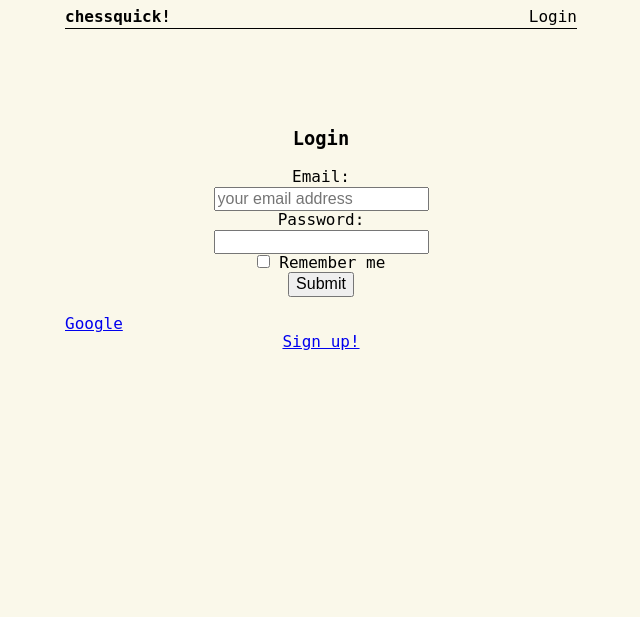
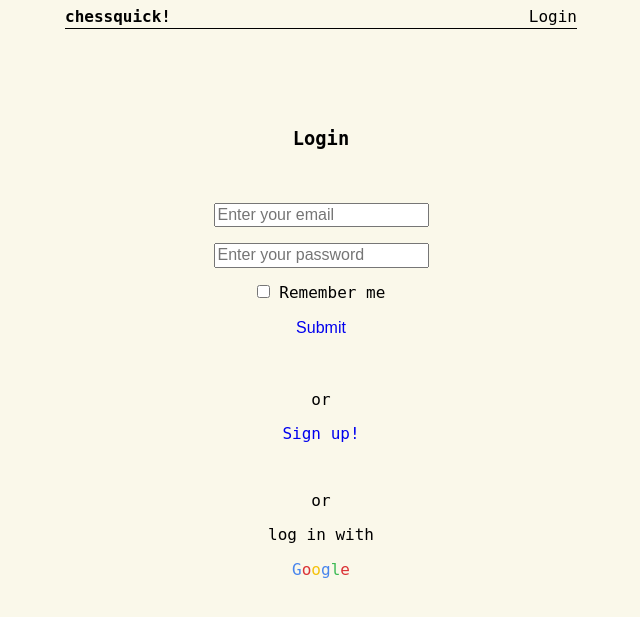
Before and after one commit to mosegontar/chessquick, a Flask app: page /login in a window 1280 px wide. Shown: the top 617 px of the page, without its empty margins (319-959 px from the left). Run offline with Flask 2, Linux system fonts and the light colour scheme; parts of the project's set-up code (start-up, migrations or seed data) failed here and were passed over; some libraries are stand-ins or nearby versions; some web fonts are replaced.

Commit message:
Work on CSS on login page; Begin implementation of text form

```diff
--- a/chessquick/static/css/chessquick.css
+++ b/chessquick/static/css/chessquick.css
@@ -166,7 +166,7 @@ div.buttons button#share_button {
 }
 
 button#share_button.share.clicked {
-    background: green;
+    background: #66b266;
 }
 
 /* Profile */
@@ -209,3 +209,12 @@ td.notifyCellOff a {
 td.notifyCellOn a {
     color: #66b266;
 }
+
+/* Login */
+
+
+.googleLogin, a {
+    margin: 0 auto;
+    margin-top: 3em;
+    text-decoration: none;
+}
--- /dev/null
+++ b/chessquick/static/js/util.js
@@ -0,0 +1,7 @@
+function colorText(text, colors) {
+    var res = '';
+    for (i=0; i < text.length; i++) {
+        res += "<span style='color: " + colors[i] +";'>"+ text[i] + "</span>";
+    }
+    return res;
+}
--- a/chessquick/templates/base.html
+++ b/chessquick/templates/base.html
@@ -9,6 +9,7 @@
     <script src="{{url_for('static', filename='js/chessboard-0.3.0.min.js') }}"></script>
     <script src="{{url_for('static', filename='js/clipboard.min.js') }}"></script>
     <script src="{{url_for('static', filename='js/gameStateManager.js') }}"></script>
+    <script src="{{url_for('static', filename='js/util.js') }}"></script>
     <link rel="stylesheet" type="text/css" href="{{url_for('static', filename='css/normalize.css') }}">
     <link rel="stylesheet" type="text/css" href="{{url_for('static', filename='css/chessboard-0.3.0.min.css') }}">
     <link rel="stylesheet" type="text/css" href="{{url_for('static', filename='css/chessquick.css') }}">
--- a/chessquick/templates/login.html
+++ b/chessquick/templates/login.html
@@ -3,20 +3,43 @@
 {% block content %}
 <div align=center id=loginDiv >
     <h3>Login</h3>
-    <form align=center action="{{ url_for('login', next=request.args.get('next'), game_url=request.args.get('game_url'))}}" method="POST">
-        {{ form.email.label }}: <br/>
-        {{ form.email(placeholder="your email address")}}<br/>
-        {{ form.password.label }}:<br/>
-        {{ form.password }}<br/>
-        {{ form.remember_me }} Remember me
-        <br>
+    <br/>
+    <form action="{{ url_for('login', next=request.args.get('next'), game_url=request.args.get('game_url'))}}" method="POST">
+        <p class=loginForm>{{ form.email(placeholder="Enter your email")}}</p>
+        <p class=loginForm>{{ form.password(placeholder="Enter your password") }}</p>
+        <p>{{ form.remember_me }} Remember me</p>
         {{ form.csrf_token }}
-        <input type="submit" name="submit"/>
+        <input style='background: none; border: none; color: #0000EE' type="submit" name="submit"/>
     </form>
+    <br/>
+
 </div>
 <br/>
 
-<a id=googleLogin href='{{url_for("login_with_oauth", provider_name="google")}}'>Google</a>
+
+
+<div align=center style="margin: 0 auto;">
+    <p> or </p>
+    <a href="/signup"> Sign up! </a>
+</div>
+
+
+
+<div align=center style="margin: 0 auto; margin-top: 3em;">
+    <p>or</p>
+    <p>log in with</p>
+    <a id=googleLogin href='{{url_for("login_with_oauth", provider_name="google")}}'>
+        <script>
+            var hex = ['#4885ed','#db3236', '#f4c20d', '#4885ed', '#3cba54', '#db3236'];
+            var result = colorText('Google', hex);
+            document.write(result);
+        </script>
+    </a>
+</div>
+
+{% endblock %}
+
+
 <script>
 
     var set_game_url = function () {
@@ -26,12 +49,6 @@
              console.log('game url set');
      })};
 
-    $('#googleLogin, #twitterLogin').on('click', set_game_url());
+    $('#googleLogin').on('click', set_game_url());
 
 </script>
-
-
-<div align=center style="margin: 0 auto;">
-    <a href="/signup"> Sign up! </a>
-</div>
-{% endblock %}
--- a/chessquick/views.py
+++ b/chessquick/views.py
@@ -9,6 +9,7 @@ from authomatic.adapters import WerkzeugAdapter
 from chessquick import app, db, login_manager, authomatic
 from chessquick.models import Rounds, Users, Matches
 from chessquick.forms import UserPassEmailForm
+from chessquick.viewmodel import OptionToggler
 from .utils import security, emails
 
 @login_manager.user_loader
@@ -18,51 +19,6 @@ def load_user(id):
 @app.before_request
 def before_request():
     g.user = current_user
-
-class OptionToggler(object):
-
-    def __init__(self, user, current_player, match):
-        self.user = user
-        self.current_player = current_player
-        self.match = match
-        self.color = user.get_color_and_notify(match)[0]
-
-    def save_game(self):
-
-        game_closed = (self.match.white_player and self.match.black_player)
-        if not game_closed and (self.current_player != self.color and not self.color):
-            self.user.save_match(self.current_player, self.match)
-
-    def unsave_game(self):
-
-        self.unnotify()
-
-        if self.color == 'w':
-            self.match.white_player = None
-        if self.color == 'b':
-            self.match.black_player = None
-
-    def notify(self):
-        if not self.user.email_confirmed:
-            flash('For notifications, you must confirm your email.')
-            return 'need confirmation'
-        else:
-            if self.color == 'w':
-                self.match.white_notify = True
-            if self.color == 'b':
-                self.match.black_notify = True
-
-    def unnotify(self):
-
-        if self.color == 'w':
-            self.match.white_notify = False
-        if self.color == 'b':
-           self.match.black_notify = False
-
-
-    def commit_to_db(self):
-        db.session.add(self.match)
-        db.session.commit()
 
 @app.route('/_save')
 @login_required
```
Also changed, not shown: chessquick/templates/index.html (+12 -4 lines), chessquick/templates/profile.html (+16 -3 lines), chessquick/templates/signup.html (+8 -5 lines), chessquick/viewmodel.py (added, +48 -0 lines), chessquick/static/js/game.js (line endings or trailing spaces).
